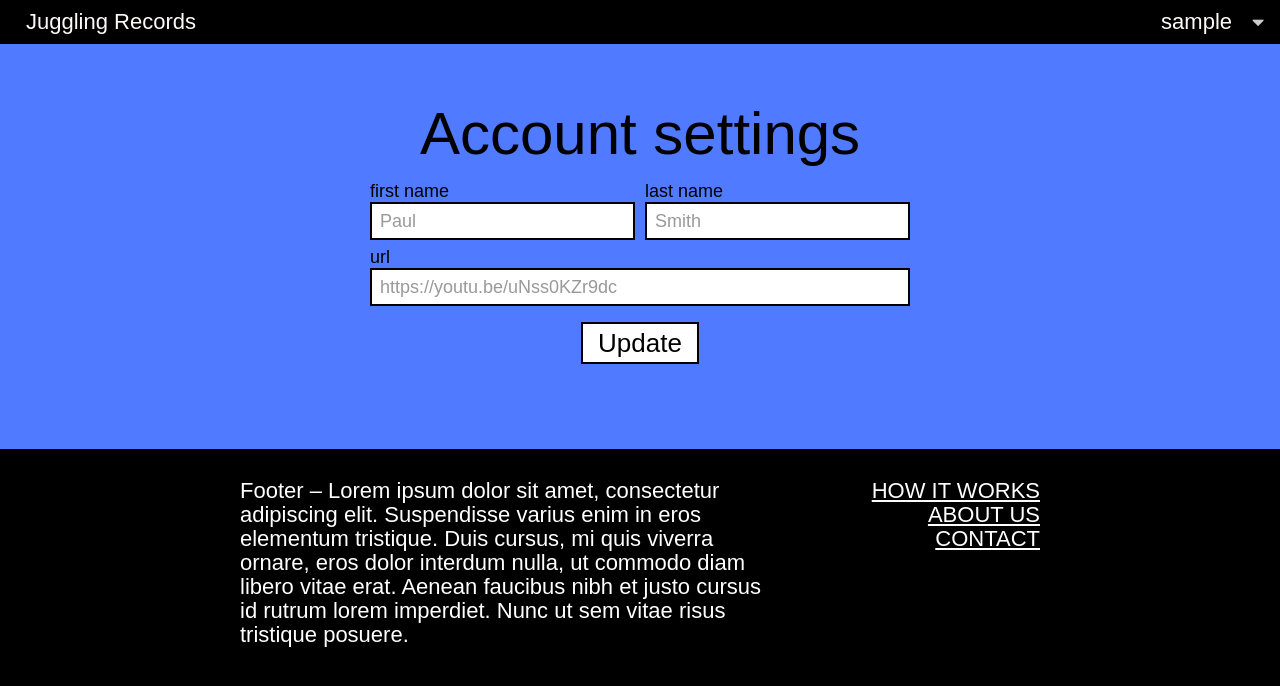
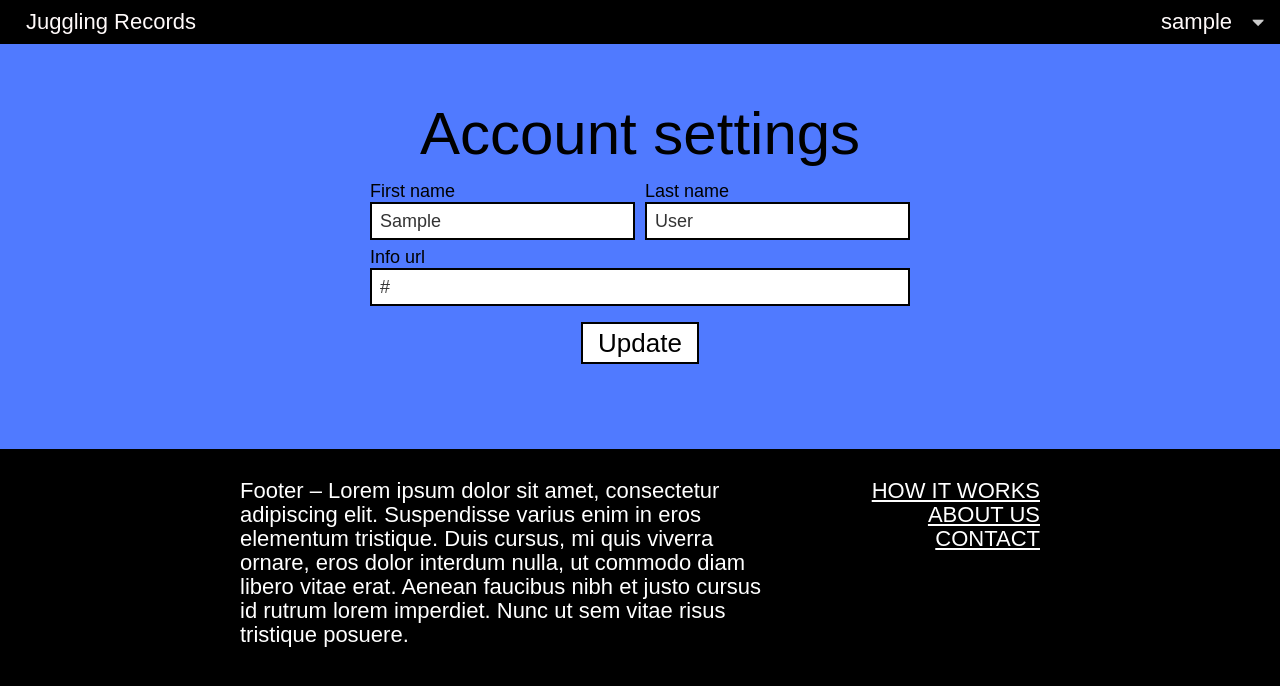
Before and after one commit to adekcz/jugglingRecords, a Django app: page /records/accountSettings/ in a window 1280 px wide. Shown: the top 686 px of the page. Run offline with Django 3.2, Linux system fonts and the light colour scheme; a user stored in the database is signed in; tables that the repository leaves empty hold one stand-in row (values such as "Sample post"); parts of the project's set-up code (start-up, migrations or seed data) failed here and were passed over; some libraries are stand-ins or nearby versions.

Commit message:
accountSettings formular editace/prednacitani, bez validace

```diff
--- a/records/forms.py
+++ b/records/forms.py
@@ -1,9 +1,8 @@
 """Contains forms used in application"""
 from django.contrib.auth.models import User
 from django.forms import ModelForm
-from django import forms
 from nocaptcha_recaptcha.fields import NoReCaptchaField
-from .models import Record
+from .models import Record, UserProfile
 
 
 class RegisterForm(ModelForm):
@@ -13,6 +12,7 @@ class RegisterForm(ModelForm):
         model = User
         fields = ('first_name', 'last_name', 'email')
 
+
 class NewRecordForm(ModelForm):
     """Form for newRecord"""
     class Meta:
@@ -20,7 +20,14 @@ class NewRecordForm(ModelForm):
         fields = ('public', 'category', 'catches',
                   'endurance_time', 'record_happened', 'url_to_proof')
 
-class ProfileForm(forms.Form):
+class UserSimpleForm(ModelForm):
+    """Form for registration page"""
+    class Meta:
+        model = User
+        fields = ('first_name', 'last_name')
+
+class UserProfileForm(ModelForm):
     """Form for edit user setting form"""
-    first_name = forms.CharField(label='Your name', max_length=100)
-    last_name = forms.CharField(label='Your last name', max_length=100)
+    class Meta:
+        model = UserProfile
+        fields = ('info_url', )
--- a/records/templates/records/accountSettings.html
+++ b/records/templates/records/accountSettings.html
@@ -4,20 +4,32 @@
     <h1>Account settings</h1>
     <div class="newentry-container">
         <div class="w-form">
-            <form data-name="Email Form" id="email-form" name="email-form">
+            <form method="post">
+                {% csrf_token %}
+                {% load widget_tweaks %}
                 <div class="w-row">
                     <div class="column left w-col w-col-6 w-col-small-6">
-                        <label class="form-label" for="fn">first name</label>
-                        <input class="form-text-field w-input" data-name="fn" id="fn" maxlength="256" name="fn" placeholder="Paul" type="text">
+                        <label class="form-label"
+                            for="{{user_simple_form.first_name.id_for_label}}">
+                            {{ user_simple_form.first_name.label }}
+                        </label>
+                        {{ user_simple_form.first_name|add_class:"form-text-field w-input" }}
                     </div>
                     <div class="column right w-col w-col-6 w-col-small-6">
-                        <label class="form-label" for="ln">last name</label>
-                        <input class="form-text-field w-input" data-name="ln" id="ln" maxlength="256" name="ln" placeholder="Smith" type="text">
+                        <label class="form-label"
+                            for="{{user_simple_form.last_name.id_for_label}}">
+                            {{ user_simple_form.last_name.label }}
+                        </label>
+                        {% render_field user_simple_form.last_name class="form-text-field w-input" placeholder=user_simple_form.last_name.value %}
                     </div>
                 </div>
-                <label class="form-label" for="url-2">url</label>
-                <input class="form-text-field w-input" data-name="Url 2" id="url-2" maxlength="256" name="url-2" placeholder="https://youtu.be/uNss0KZr9dc" type="text">
+                        <label class="form-label"
+                            for="{{user_profile_form.info_url.id_for_label}}">
+                            {{ user_profile_form.info_url.label }}
+                        </label>
+                        {% render_field user_profile_form.info_url class="form-text-field w-input" placeholder=user_profile_form.info_url.value %}
                 <input class="big-button w-button" data-wait="Please wait..." type="submit" value="Update">
+
             </form>
             <div class="w-form-done">
                 <div>Thank you! Your submission has been received!</div>
--- a/records/views.py
+++ b/records/views.py
@@ -10,15 +10,17 @@ from django.contrib.auth.models import User
 from django.contrib.auth import authenticate, login
 
 from .models import UserProfile, Record, RecordCategory
-from .forms import RegisterForm, NewRecordForm
+from .forms import RegisterForm, NewRecordForm, UserProfileForm, UserSimpleForm
 
 def new_entry(request):
+    """foo bar"""
     if request.method == "POST":
         form = NewRecordForm(request.POST)
         handle_new_entry_form(request, form)
     else:
         form = NewRecordForm()
 
+    print("\n\n\nahoj")
     return render(request, 'records/newRecord.html', {'form': form})
 
 def handle_new_entry_form(request, form):
@@ -27,6 +29,7 @@ def handle_new_entry_form(request, form):
         new_record.user = request.user
         new_record.save()
         return HttpResponseRedirect("/records/profilePage/"+request.user.username)
+
 
 def registration(request):
     """ not sure how to divide this method into shorter ones """
@@ -100,20 +103,27 @@ def record_category_page(request, prop, prop_count, pattern):
 def login_page(request):
     template = loader.get_template("records/base.html")
     context = {}
-
     return HttpResponse(template.render(context, request))
-   # username = request.POST['username']
-   # password = request.POST['password']
-   # user = authenticate(username=username, password=password)
-   # if user is not None:
-   #     login(request, user)
-   #     # Redirect to a success page.
-   #     ...
-   # else:
-   #     # Return an 'invalid login' error message.
-   #     ...
 
 def account_settings(request):
-    return render(request, 'records/accountSettings.html', None)
+    return handle_edit_user_form(request)
 
+def handle_edit_user_form(request):
+    """ not sure how to divide this method into shorter ones """
+    current_user = User.objects.get(username=request.user)
+    current_userprofile = current_user.userprofile
+    if request.method == "POST":
+        user_simple_form = UserSimpleForm(request.POST, instance=current_user)
+        user_profile_form = UserProfileForm(request.POST, instance=current_userprofile)
+        if user_simple_form.is_valid():
+            user_simple_form.save()
+
+        if user_profile_form.is_valid():
+            user_profile_form.save()
+    else:
+        user_simple_form = UserSimpleForm(instance=current_user)
+        user_profile_form = UserProfileForm(instance=current_userprofile)
+
+    forms = {'user_simple_form': user_simple_form, 'user_profile_form': user_profile_form}
+    return render(request, 'records/accountSettings.html', forms)
 #The login_required decorator¶
```
Also changed, not shown: records/templates/records/profileSettingsPage.html (+39 -0 lines).
